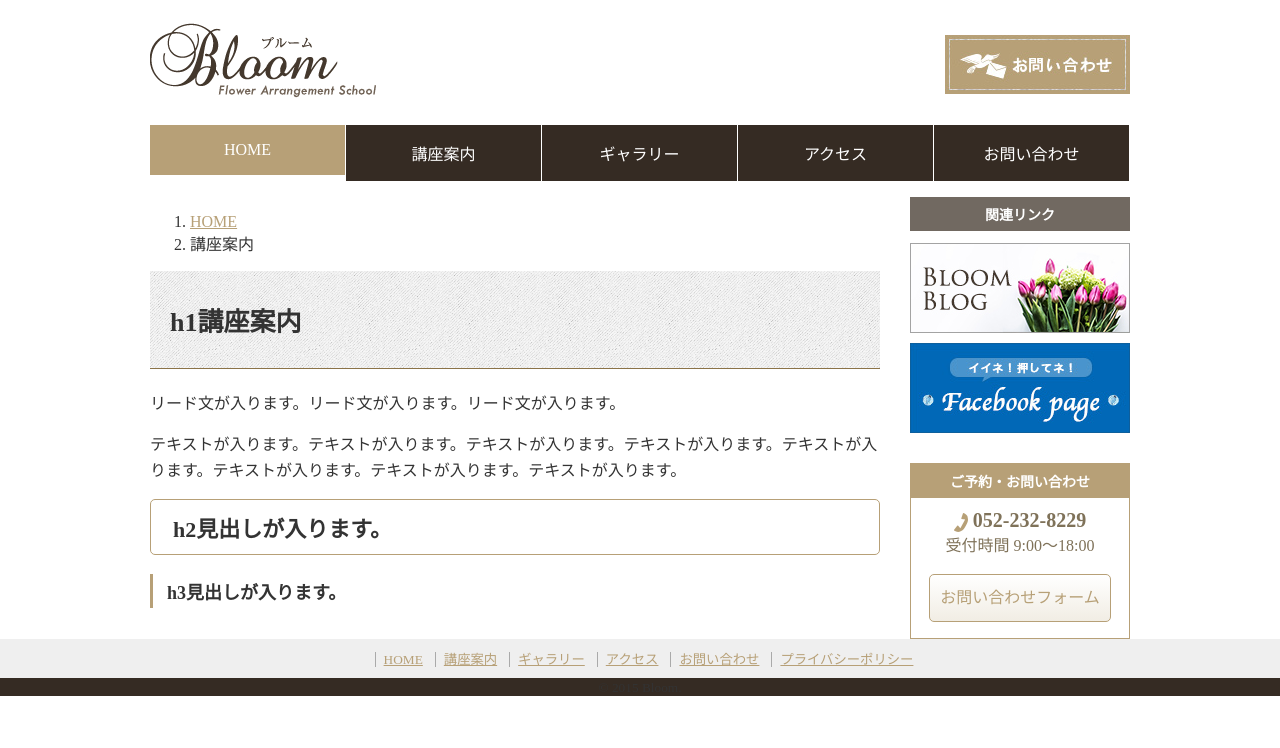
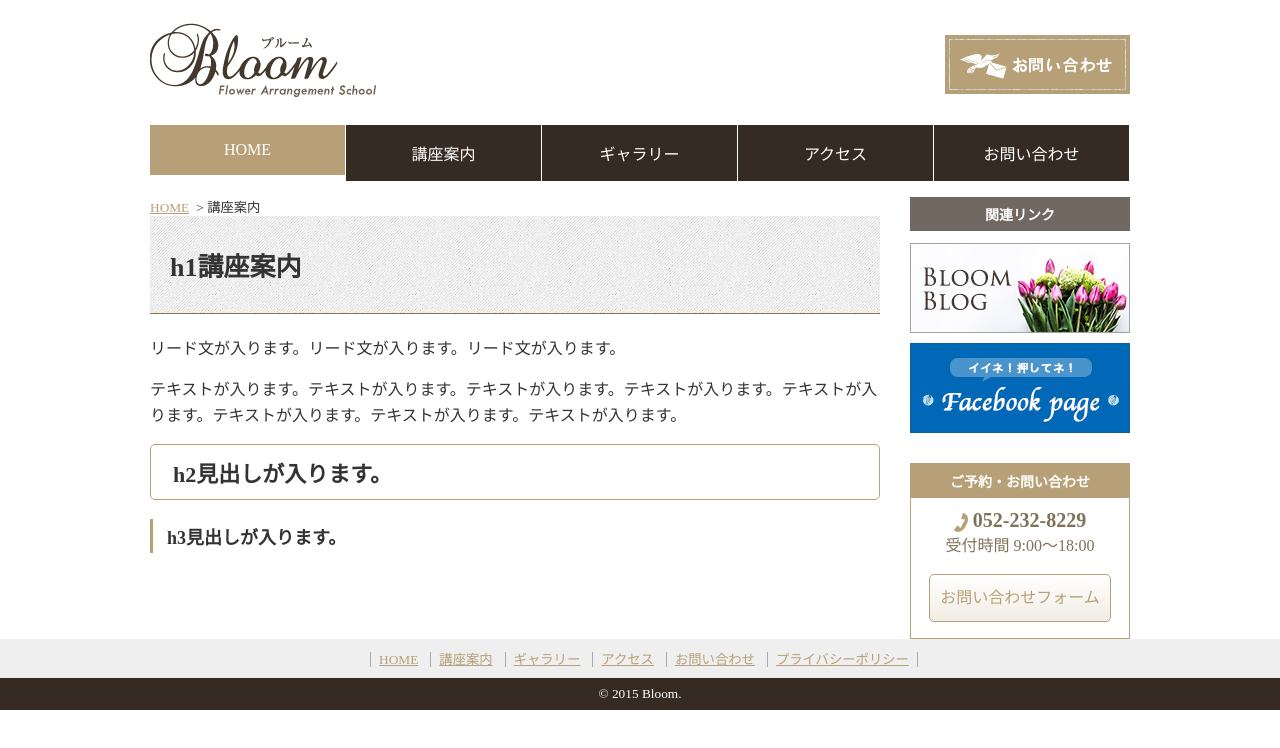
Before and after one commit to shusuke-nakamura/homepage, a plain HTML site: page bloom/base.html in a window 1280 px wide. Drawn offline with Linux system fonts and the light colour scheme.

Commit message:
chater6 学習完了
P.200まで完了

```diff
--- a/bloom/css/style.css
+++ b/bloom/css/style.css
@@ -18,6 +18,10 @@ a:hover {
   color: #988564;
   font-weight: bold;
   text-decoration: none;
+}
+
+a img {
+  transition: opacity 0.2s linear;
 }
 
 a:hover img {
@@ -98,6 +102,7 @@ header #header_contact {
   background-color: #352b23;
   color: #ffff;
   text-decoration: none;
+  transition: background-color 0.2s linear;
 }
 
 #global_navi ul li.current a {
@@ -214,3 +219,37 @@ footer #footer_nav li {
   padding-left: 8px;
   font-size: smaller;
 }
+
+footer #footer_nav li:last-child {
+  border-right: solid 1px #aaa;
+  padding: 0 8px;
+}
+
+footer small {
+  display: block;
+  padding: 8px 0;
+  color: #fff;
+}
+
+#breadcrumb {
+  font-size: smaller;
+}
+
+#breadcrumb ol {
+  list-style: none;
+  margin: 0;
+  padding: 0;
+}
+
+#breadcrumb ol li {
+  display: inline;
+}
+
+#breadcrumb ol li::after {
+  content: ">";
+  padding-left: 7px;
+}
+
+#breadcrumb ol li:last-child::after {
+  content: none;
+}
```
